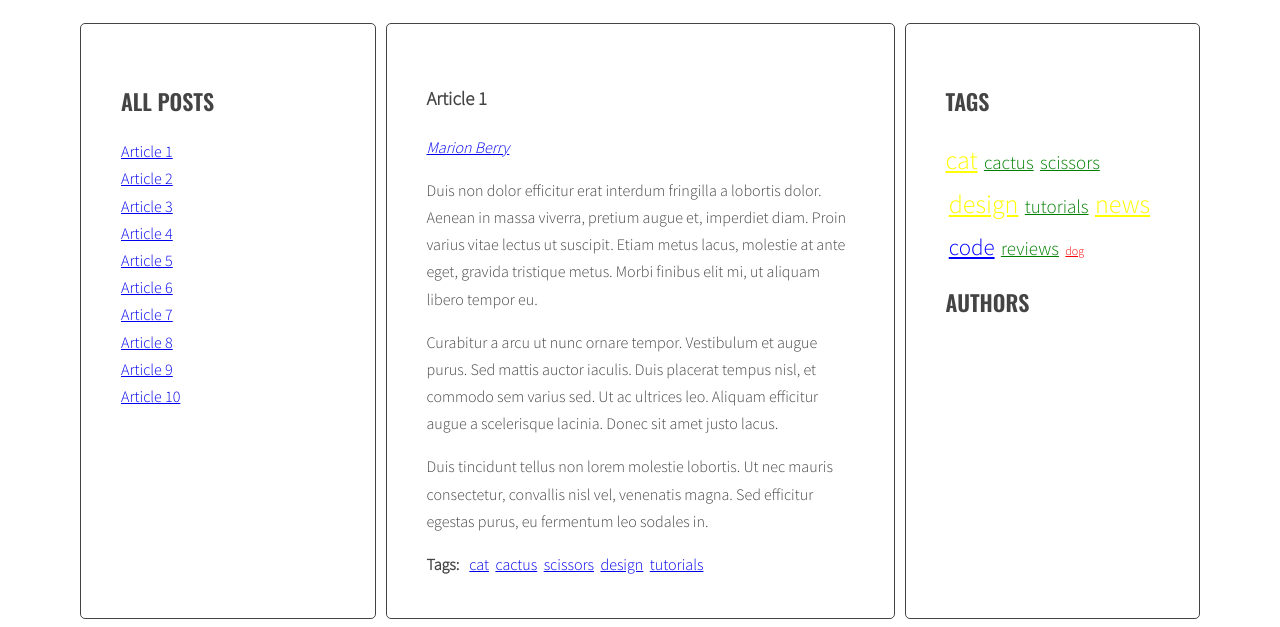
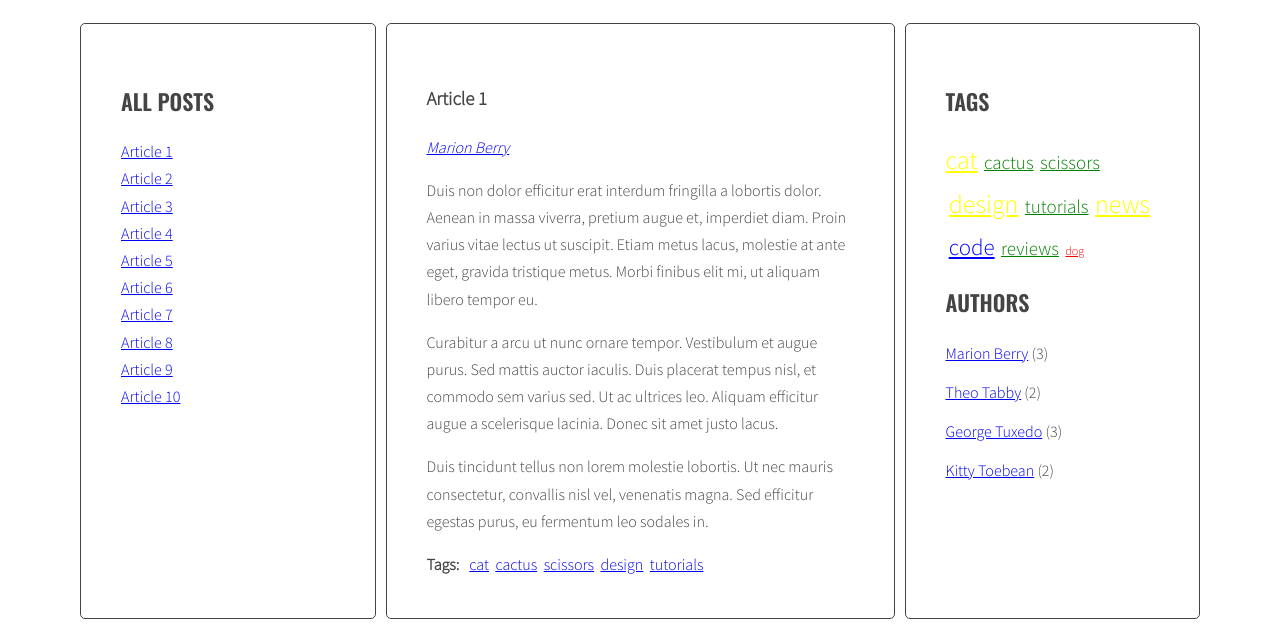
Before and after one commit to NatanDopieralski/javascript-blog, a website: page index.html in a window 1280 px wide. Shown: the part 220-847 px from the top of the page. Drawn offline with nearby package versions, Linux system fonts and the light colour scheme.

Commit message:
add right authors list

```diff
--- a/js/script.js
+++ b/js/script.js
@@ -48,7 +48,6 @@
     optTitleListSelector = '.titles',
     optArticleTagsSelector = '.post-tags .list',
     optArticleAuthorSelector = '.post-author',
-    optTagsListSelector = '.tags.list',
     optCloudClassCount = '5',
     optCloudClassPrefix = 'tag-size-';
 
@@ -229,6 +228,7 @@
 
 
   function generateAuthors(){
+    let allAuthors = {};
     /* find all articles */
 
     const articles = document.querySelectorAll(optArticleSelector);
@@ -248,13 +248,31 @@
       /* generate HTML of the link */
       const linkHTML = '<a href="#author-' + articleAuthors + '"><span>'+  articleAuthors + '</span></a>';
 
+
+
+      /* [NEW] check if this link is NOT already in allTags */
+      if(!allAuthors[linkHTML]) {
+      /* [NEW] add tag to allTags object */
+        allAuthors[linkHTML] = 1;
+      } else {
+        allAuthors[linkHTML]++;
+      }
       /* add generated code to html variable */
       html = html + linkHTML;
 
-      /* insert HTML of all the links into the tags wrapper */
+      /* insert HTML of all the links into the authors wrapper */
       AuthorList.innerHTML = html;
     /* END LOOP: for every article: */
     }
+    const authorList = document.querySelector('.authors');
+
+
+    let allAuthorsHTML = '';
+
+    for(let author in allAuthors){
+      allAuthorsHTML += '<li>' + author + ' (' + allAuthors[author] + ') ' + '</li>';
+    }
+    authorList.innerHTML = allAuthorsHTML;
   }
   generateAuthors();
 
--- a/sass/style.scss
+++ b/sass/style.scss
@@ -94,6 +94,7 @@ body {
 /* Authors */
 
 .authors {
+
   li {
     margin-bottom: 12px;
   }
```
Also changed, not shown: index.html (+0 -20 lines), css/style.css, 1 other file.
